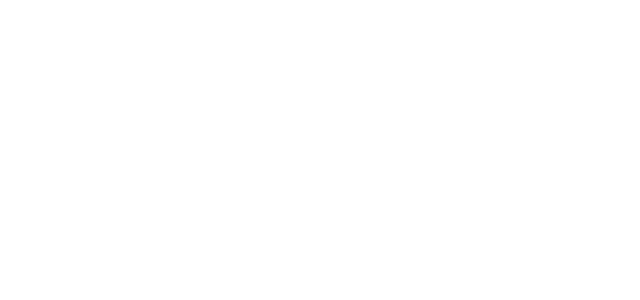
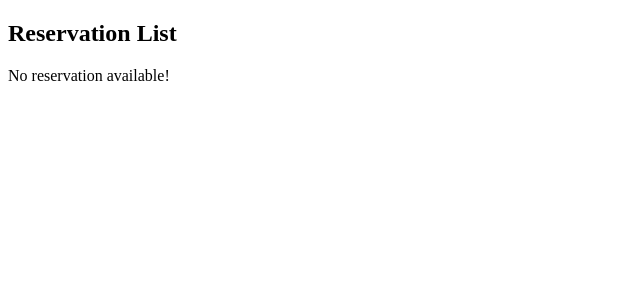
Before and after one commit to saeedd1994/hotelReservation, an Angular app: page /list in a window 1280 px wide. Shown: the top 300 px of the page, without its empty margins (0-640 px from the left). Built offline with nearby package versions, Linux system fonts and the light colour scheme.

Commit message:
- check reservation length in template and show right message if list was empty

```diff
--- a/src/app/reservation-list/reservation-list.component.html
+++ b/src/app/reservation-list/reservation-list.component.html
@@ -1,5 +1,6 @@
 <div>
-  <ul>
+  <h2>Reservation List</h2>
+  <ul *ngIf="reservations.length; else noTemplate">
     <li *ngFor="let reservation of reservations">
       Check-In Date : {{ reservation.checkInDate }}
       Check-Out Date : {{ reservation.checkOutDate }}
@@ -8,4 +9,8 @@
       Room Number : {{ reservation.roomNumber }}
     </li>
   </ul>
+
+  <ng-template #noTemplate>
+    No reservation available!
+  </ng-template>
 </div>
```
